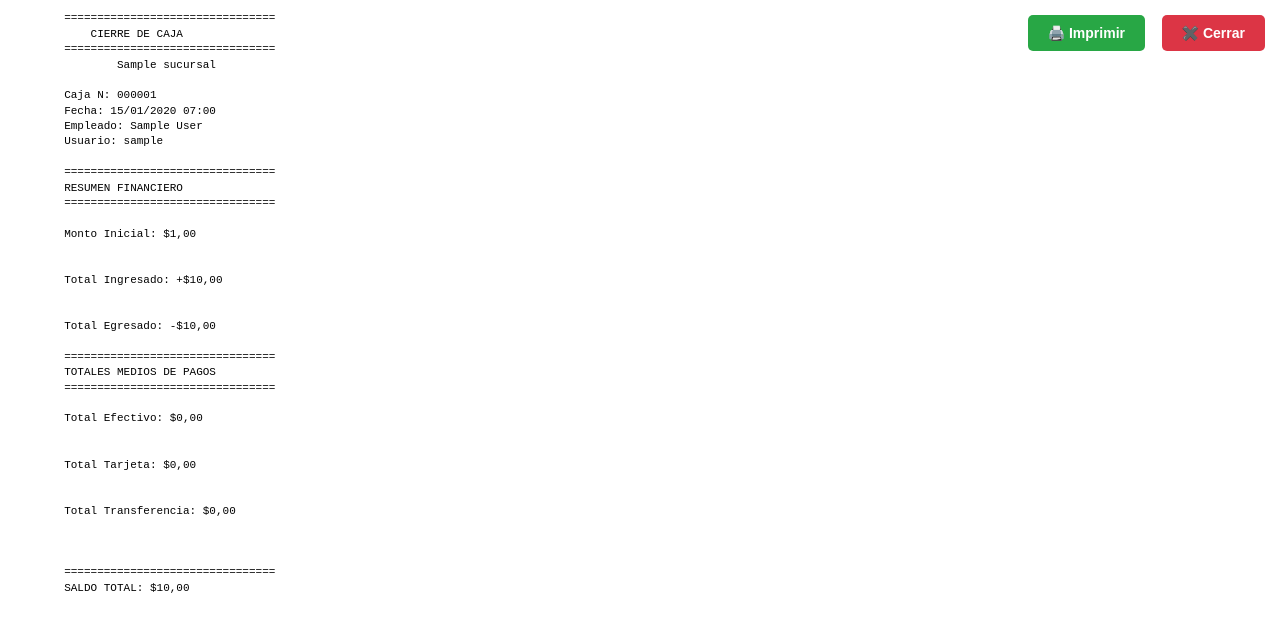
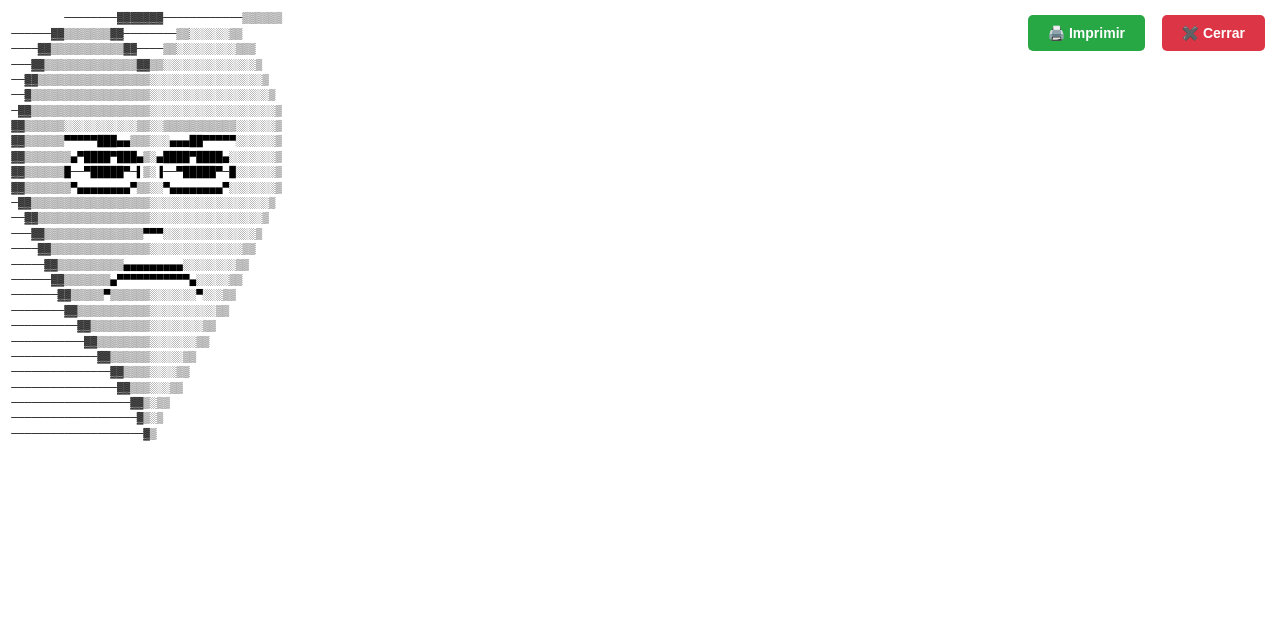
Before and after one commit to TimonPumba2025/imet-sistema-ventas, a Django app: page /caja/1/imprimir-termica/ in a window 1280 px wide. Shown: the top 632 px of the page. Run offline with Django 5.2, Linux system fonts and the light colour scheme; a user stored in the database is signed in; tables that the repository leaves empty hold one stand-in row (values such as "Sample post").

Commit message:
Modificando ticket DETALLE VENTA 7

```diff
--- a/templates/entidad/imprimir_cierre_termica.html
+++ b/templates/entidad/imprimir_cierre_termica.html
@@ -83,45 +83,35 @@
 
     <!-- Contenido del ticket usando solo texto -->
     <pre>
-        ================================
-            CIERRE DE CAJA
-        ================================
-        {{ caja.sucursal.nombre|center:32 }}
+        ────────▓▓▓▓▓▓▓────────────▒▒▒▒▒▒
+──────▓▓▒▒▒▒▒▒▒▓▓────────▒▒░░░░░░▒▒
+────▓▓▒▒▒▒▒▒▒▒▒▒▒▓▓────▒▒░░░░░░░░░▒▒▒
+───▓▓▒▒▒▒▒▒▒▒▒▒▒▒▒▒▓▓▒▒░░░░░░░░░░░░░░▒
+──▓▓▒▒▒▒▒▒▒▒▒▒▒▒▒▒▒▒▒░░░░░░░░░░░░░░░░░▒
+──▓▒▒▒▒▒▒▒▒▒▒▒▒▒▒▒▒▒▒░░░░░░░░░░░░░░░░░░▒
+─▓▓▒▒▒▒▒▒▒▒▒▒▒▒▒▒▒▒▒▒░░░░░░░░░░░░░░░░░░░▒
+▓▓▒▒▒▒▒▒░░░░░░░░░░░▒▒░░▒▒▒▒▒▒▒▒▒▒▒░░░░░░▒
+▓▓▒▒▒▒▒▒▀▀▀▀▀███▄▄▒▒▒░░░▄▄▄██▀▀▀▀▀░░░░░░▒
+▓▓▒▒▒▒▒▒▒▄▀████▀███▄▒░▄████▀████▄░░░░░░░▒
+▓▓▒▒▒▒▒▒█──▀█████▀─▌▒░▐──▀█████▀─█░░░░░░▒
+▓▓▒▒▒▒▒▒▒▀▄▄▄▄▄▄▄▄▀▒▒░░▀▄▄▄▄▄▄▄▄▀░░░░░░░▒
+─▓▓▒▒▒▒▒▒▒▒▒▒▒▒▒▒▒▒▒▒░░░░░░░░░░░░░░░░░░▒
+──▓▓▒▒▒▒▒▒▒▒▒▒▒▒▒▒▒▒▒░░░░░░░░░░░░░░░░░▒
+───▓▓▒▒▒▒▒▒▒▒▒▒▒▒▒▒▒▀▀▀░░░░░░░░░░░░░░▒
+────▓▓▒▒▒▒▒▒▒▒▒▒▒▒▒▒▒░░░░░░░░░░░░░░▒▒
+─────▓▓▒▒▒▒▒▒▒▒▒▒▄▄▄▄▄▄▄▄▄░░░░░░░░▒▒
+──────▓▓▒▒▒▒▒▒▒▄▀▀▀▀▀▀▀▀▀▀▀▄░░░░░▒▒
+───────▓▓▒▒▒▒▒▀▒▒▒▒▒▒░░░░░░░▀░░░▒▒
+────────▓▓▒▒▒▒▒▒▒▒▒▒▒░░░░░░░░░░▒▒
+──────────▓▓▒▒▒▒▒▒▒▒▒░░░░░░░░▒▒
+───────────▓▓▒▒▒▒▒▒▒▒░░░░░░░▒▒
+─────────────▓▓▒▒▒▒▒▒░░░░░▒▒
+───────────────▓▓▒▒▒▒░░░░▒▒
+────────────────▓▓▒▒▒░░░▒▒
+──────────────────▓▓▒░▒▒
+───────────────────▓▒░▒
+────────────────────▓▒
 
-        Caja N: {{ caja.id|stringformat:"06d" }}
-        Fecha: {{ fecha_cierre|date:"d/m/Y H:i" }}{% if empleado.first_name and empleado.last_name %}
-        Empleado: {{ empleado.first_name }} {{ empleado.last_name }}{% else %}
-        Empleado: {{ empleado.username }}{% endif %}
-        Usuario: {{ empleado.username }}
-
-        ================================
-        RESUMEN FINANCIERO
-        ================================
-
-        Monto Inicial: ${{ caja.monto_inicial|floatformat:2 }}
-
-
-        Total Ingresado: +${{ caja.total_ingresado|floatformat:2 }}
-
-
-        Total Egresado: -${{ caja.total_egresado|floatformat:2 }}
-
-        ================================
-        TOTALES MEDIOS DE PAGOS
-        ================================
-
-        Total Efectivo: ${{ total_efectivo|floatformat:2 }}
-
-
-        Total Tarjeta: ${{ total_tarjeta|floatformat:2 }}
-
-
-        Total Transferencia: ${{ total_transferencia|floatformat:2 }}
-
-
-
-        ================================
-        SALDO TOTAL: ${{ caja.saldo_total|floatformat:2 }}
     </pre>
 
     <script>
```
